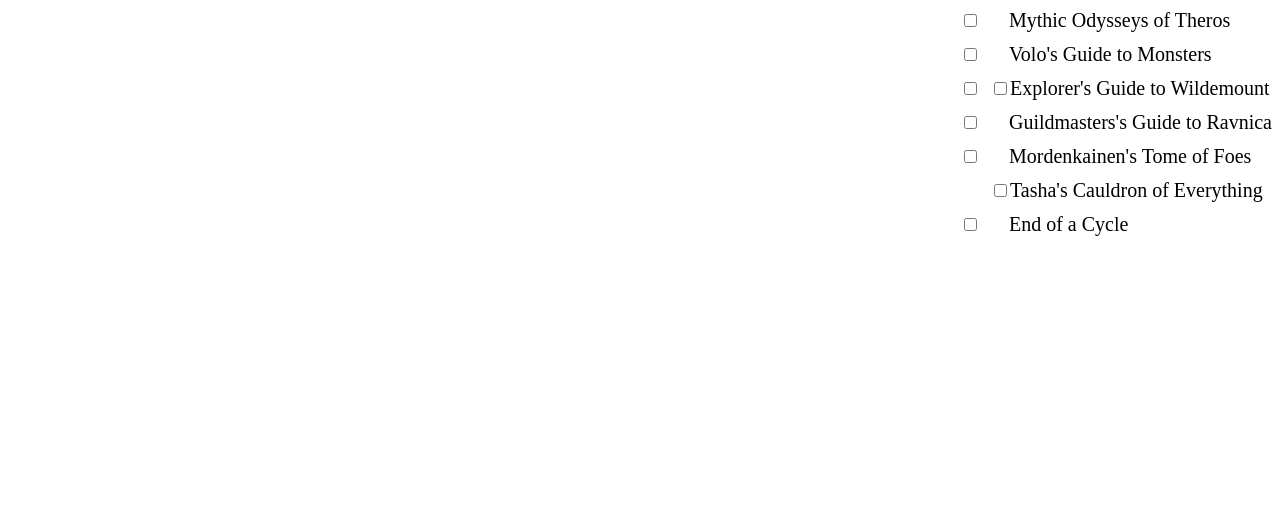
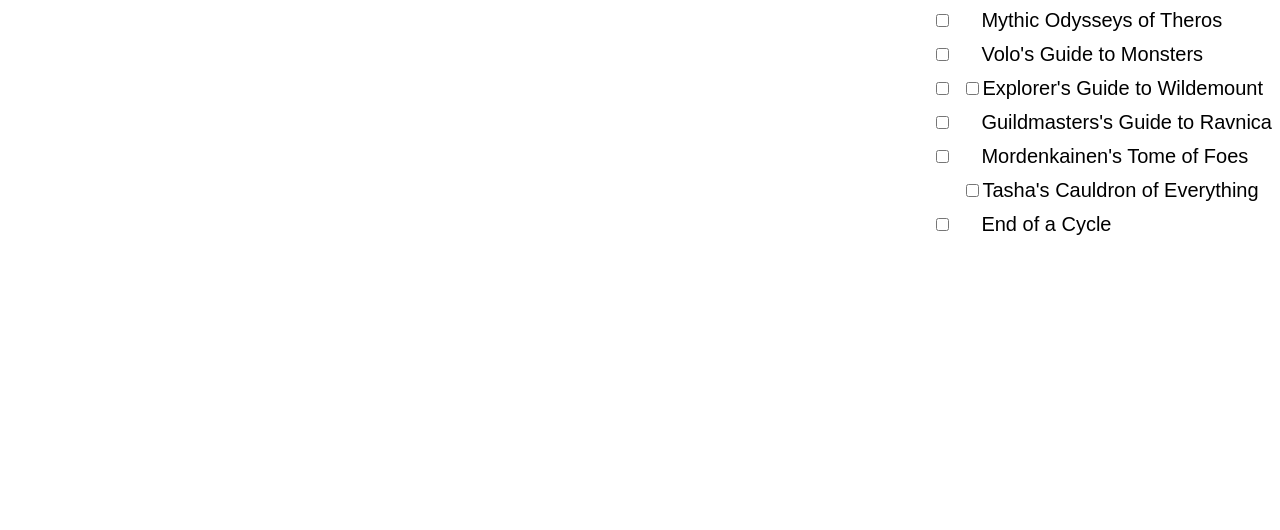
Before and after one commit to RICHicken/DNDCharacterGenerator, a plain HTML site: page index.html in a window 1280 px wide. Shown: the part 270-800 px from the top of the page. Drawn offline with Linux system fonts and the light colour scheme; no server answers.

Commit message:
style sheet not bad :)

```diff
--- a/sheet.css
+++ b/sheet.css
@@ -1,7 +1,2 @@
-<!DOCTYPE html>
-<html>
-<style>
 	body{font-family: "Raleway", sans-serif}
 	p {font-size: 30px}
-</style>
-</html>
```
